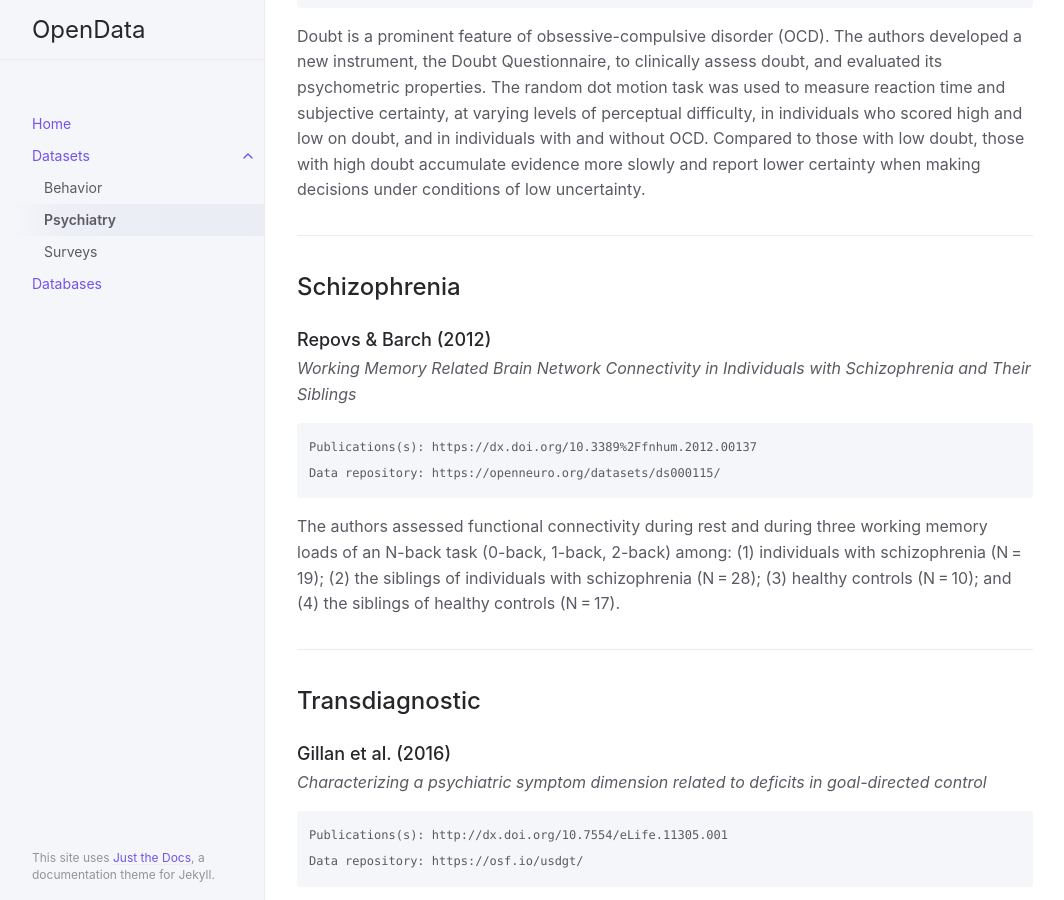
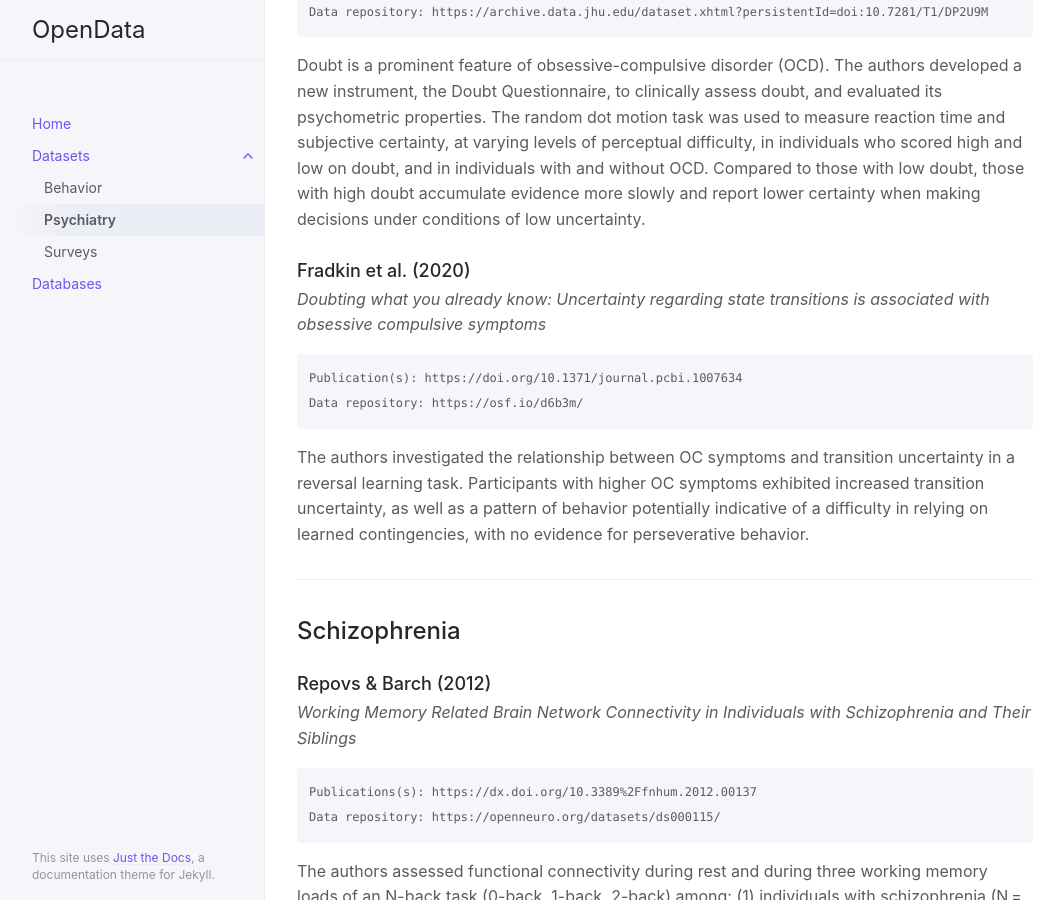
Before and after one commit to nivlab/opendata, a Jekyll site: the page built from docs/datasets/psychiatry.md, in a window 1280 px wide and 900 px high, scrolled down 3747 px. Shown: the whole window, without its empty margins (107-1171 px from the left). Built offline with Jekyll 4.4.1, drawn with Linux system fonts in a browser that asks for light colours; some of the changed text lies outside the part shown.

Commit message:
add fradkin et al. 2020

````diff
--- a/docs/datasets/psychiatry.md
+++ b/docs/datasets/psychiatry.md
@@ -106,6 +106,15 @@ Data repository: https://archive.data.jhu.edu/dataset.xhtml?persistentId=doi:10.
 
 Doubt is a prominent feature of obsessive-compulsive disorder (OCD). The authors developed a new instrument, the Doubt Questionnaire, to clinically assess doubt, and evaluated its psychometric properties. The random dot motion task was used to measure reaction time and subjective certainty, at varying levels of perceptual difficulty, in individuals who scored high and low on doubt, and in individuals with and without OCD. Compared to those with low doubt, those with high doubt accumulate evidence more slowly and report lower certainty when making decisions under conditions of low uncertainty.
 
+### Fradkin et al. (2020)
+*Doubting what you already know: Uncertainty regarding state transitions is associated with obsessive compulsive symptoms*
+```
+Publication(s): https://doi.org/10.1371/journal.pcbi.1007634
+Data repository: https://osf.io/d6b3m/
+```
+
+The authors investigated the relationship between OC symptoms and transition uncertainty in a reversal learning task. Participants with higher OC symptoms exhibited increased transition uncertainty, as well as a pattern of behavior potentially indicative of a difficulty in relying on learned contingencies, with no evidence for perseverative behavior.
+
 ---
 
 ## Schizophrenia
````
